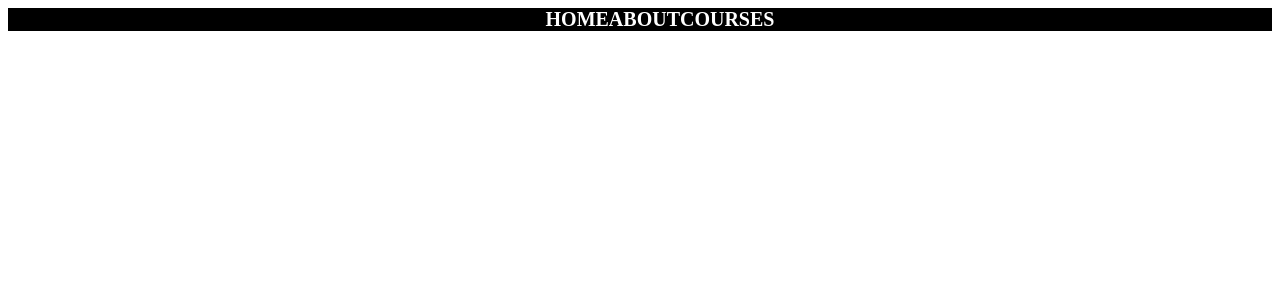
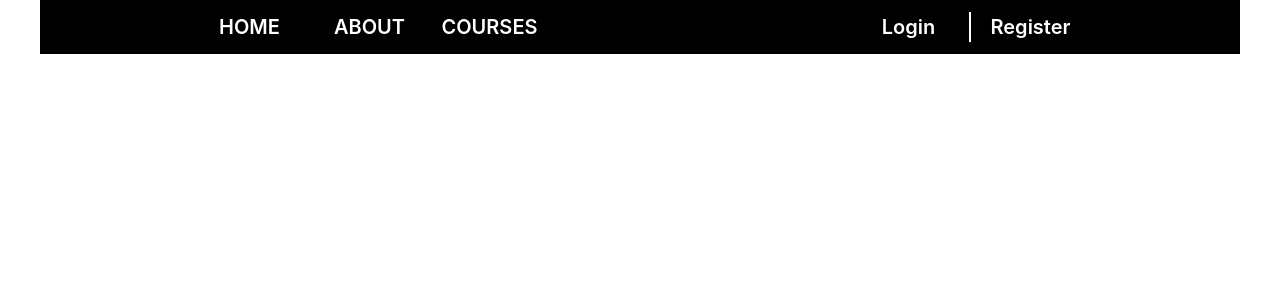
Before and after one commit to JohnThuc031097/react-js-app-first, a React (Create React App) app: page / in a window 1280 px wide. Shown: the top 300 px of the page. Built offline with nearby package versions, Linux system fonts and the light colour scheme.

Commit message:
Design folder structure - route,style

```diff
--- a/package.json
+++ b/package.json
@@ -6,12 +6,15 @@
     "@testing-library/jest-dom": "^5.11.4",
     "@testing-library/react": "^11.1.0",
     "@testing-library/user-event": "^12.1.10",
-    "eslint-config-react-app": "^6.0.0",
     "react": "^17.0.2",
     "react-dom": "^17.0.2",
     "react-router-dom": "^5.2.0",
     "react-scripts": "4.0.3",
     "web-vitals": "^1.0.1"
+  },
+    "devDependencies": {
+    "eslint-config-react-app": "^6.0.0",
+    "node-sass": "^6.0.0"
   },
   "scripts": {
     "start": "react-scripts start",
--- a/src/App.css
+++ /dev/null
@@ -1,3 +0,0 @@
-.App {
-  margin-top: 100px;
-}
--- a/src/components/header/index.js
+++ b/src/components/header/index.js
@@ -1,8 +1,6 @@
 import React from "react";
 // Component
 import Nav from "./nav";
-// Css
-import "./header.css";
 
 export default function Header() {
     return (
--- a/src/components/header/nav/index.js
+++ b/src/components/header/nav/index.js
@@ -1,13 +1,29 @@
 import React from "react";
-// Css
-import "./nav.css";
+import { Link } from "react-router-dom";
 
 export default function Nav() {
     return (
-        <ul className="header__nav">
-            <li className="header__nav-item">Home</li>
-            <li className="header__nav-item">About</li>
-            <li className="header__nav-item">Courses</li>
-        </ul>
+        <>
+            <ul className="header__nav">
+                <li className="header__nav-item">
+                    <Link to="/home">Home</Link>
+                </li>
+                <li className="header__nav-item">
+                    <Link to="/about">About</Link>
+                </li>
+                <li className="header__nav-item">
+                    <Link to="/courses">Courses</Link>
+                </li>
+            </ul>
+            <ul className="header__nav auth">
+                <li className="header__nav-item">
+                    <Link to="/auth/login">Login</Link>
+                </li>
+                <li className="header__nav-item-dot"></li>
+                <li className="header__nav-item">
+                    <Link to="/auth/register">Register</Link>
+                </li>
+            </ul>
+        </>
     );
 }
--- a/src/components/header/nav/nav.css
+++ /dev/null
@@ -1,15 +0,0 @@
-.header__nav{
-    display: flex;
-    list-style: none;
-    margin: 0 auto;
-}
-.header__nav-item{
-    color: #fff;
-    font-size: 20px;
-    font-weight: 600;
-    text-transform: uppercase;
-    /* padding: 0 20px; */
-}
-.header__nav-item:hover{
-    background-color: rgb(112, 112, 112);
-}
--- a/src/index.css
+++ /dev/null
@@ -1,21 +0,0 @@
-*{
-  margin: 0;
-  padding: 0;
-}
-
-body {
-  font-family: -apple-system, BlinkMacSystemFont, 'Segoe UI', 'Roboto', 'Oxygen',
-    'Ubuntu', 'Cantarell', 'Fira Sans', 'Droid Sans', 'Helvetica Neue',
-    sans-serif;
-  -webkit-font-smoothing: antialiased;
-  -moz-osx-font-smoothing: grayscale;
-  max-width: 1200px;
-  width: 100%;
-  margin: 0 auto;
-  overflow-x: hidden;
-}
-
-code {
-  font-family: source-code-pro, Menlo, Monaco, Consolas, 'Courier New',
-    monospace;
-}
--- a/src/index.js
+++ b/src/index.js
@@ -1,6 +1,8 @@
 import React from 'react';
 import ReactDOM from 'react-dom';
-
+// Styles
+import "./styles/index.scss";
+// Components
 import App from "./App";
 import reportWebVitals from './reportWebVitals';
 
--- /dev/null
+++ b/src/styles/_base.scss
@@ -0,0 +1,11 @@
+.text-link-none {
+    text-decoration: none;
+}
+
+.text-center {
+    text-align: center;
+}
+
+.list-style-none {
+    list-style: none;
+}
--- a/src/components/header/header.css
+++ b/src/styles/_header.scss
@@ -1,4 +1,4 @@
-#header{
+#header {
     display: flex;
     justify-content: space-around;
     align-items: center;
--- /dev/null
+++ b/src/styles/_nav.scss
@@ -0,0 +1,34 @@
+.header__nav {
+    display: flex;
+    justify-content: center;
+    align-items: center;
+    list-style: none;
+    margin: 0 auto;
+    cursor: pointer;
+    &.auth {
+        .header__nav-item {
+            text-transform: none;
+        }
+    }
+    .header__nav-item {
+        color: #fff;
+        font-size: 20px;
+        font-weight: 600;
+        text-transform: uppercase;
+        text-align: center;
+        width: 100px;
+        padding: 15px 10px;
+        &:hover {
+            background-color: rgb(112, 112, 112);
+        }
+        a {
+            color: #fff;
+            text-decoration: none;
+        }
+    }
+    .header__nav-item-dot {
+        background-color: #fff;
+        width: 2px;
+        height: 30px;
+    }
+}
--- /dev/null
+++ b/src/styles/index.scss
@@ -0,0 +1,26 @@
+* {
+    margin: 0;
+    padding: 0;
+    box-sizing: initial;
+}
+
+body {
+    font-family: -apple-system, BlinkMacSystemFont, "Segoe UI", "Roboto", "Oxygen", "Ubuntu", "Cantarell", "Fira Sans",
+        "Droid Sans", "Helvetica Neue", sans-serif;
+    -webkit-font-smoothing: antialiased;
+    -moz-osx-font-smoothing: grayscale;
+
+    box-sizing: border-box;
+    width: 100%;
+    max-width: 1200px;
+    margin: 0 auto;
+    overflow-x: hidden;
+}
+
+code {
+    font-family: source-code-pro, Menlo, Monaco, Consolas, "Courier New", monospace;
+}
+
+@import "base";
+@import "header";
+@import "nav";
```
